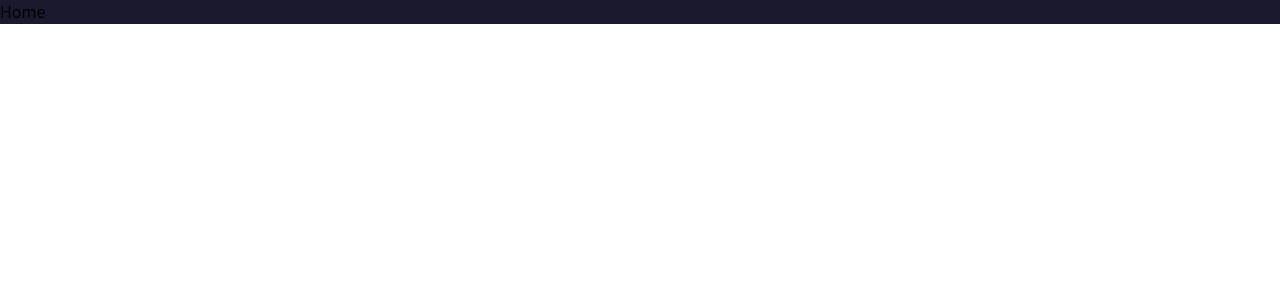
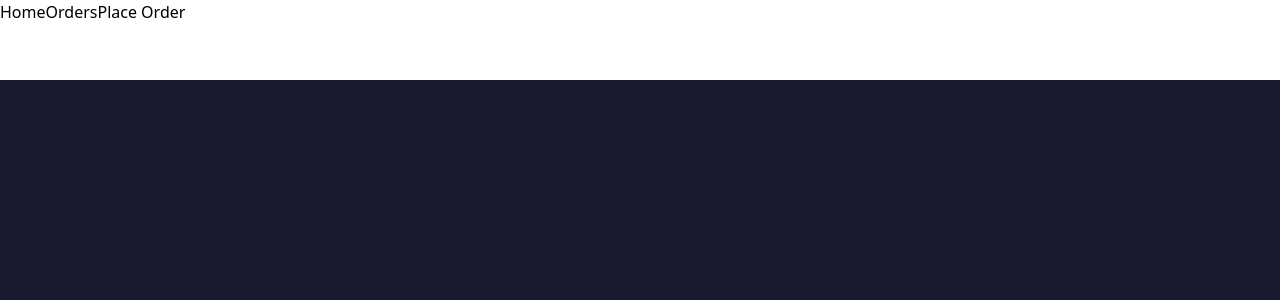
Before and after one commit to KATHIRESHP/Zoggy, a React (Create React App) app: page / in a window 1280 px wide. Shown: the top 300 px of the page. Built offline with nearby package versions, Linux system fonts and the light colour scheme; sample sign-in values are in the browser's storage.

Commit message:
1153090802023

```diff
--- a/src/App.js
+++ b/src/App.js
@@ -1,20 +1,26 @@
 import React from 'react'
-import {BrowserRouter, Route, Routes} from 'react-router-dom'
+import {BrowserRouter, Outlet, Route, Routes} from 'react-router-dom'
 import Login from './pages/Login'
 import Register from './pages/Register'
 import Home from './pages/Home'
+import Orders from './components/Orders'
+import Order from './components/Order'
+import NavBar from './components/NavBar'
 
 const App = () => {
   return (
     <div className='bg-[#1a1a2e] '>
         <BrowserRouter>
             <Routes>
+              <Route path='/'>
+                <Route index element={<Home/>}/>
+                <Route path='/orders' element={<Orders/>}/>
+                <Route path='/order' element={<Order/>}/>
+              </Route>
               <Route path='/auth'>
                 <Route index element={<Login/>}/>
                 <Route path='/auth/register' element={<Register/>}/>
               </Route>
-              <Route path='/register' element={<Register/>}/>
-              <Route path='/' element={<Home/>}/>
             </Routes>
         </BrowserRouter>
     </div>
--- /dev/null
+++ b/src/components/NavBar.jsx
@@ -0,0 +1,18 @@
+import React from 'react'
+import { Link } from 'react-router-dom'
+
+const NavBar = () => {
+  return (
+    <div className='h-[10vh] bg-white text-black'>
+        <ul>
+            <li>
+                <Link to='/'>Home</Link>
+                <Link to='/orders'>Orders</Link>
+                <Link to='/order'>Place Order</Link>
+            </li>
+        </ul>
+    </div>
+  )
+}
+
+export default NavBar
--- /dev/null
+++ b/src/components/Order.jsx
@@ -0,0 +1,12 @@
+import React from 'react'
+
+const Order = () => {
+  return (
+    <div className='h-screen text-white/80'>
+        <NavBar/>
+
+    </div>
+  )
+}
+
+export default Order
--- /dev/null
+++ b/src/components/Orders.jsx
@@ -0,0 +1,13 @@
+import React from 'react'
+import NavBar from './NavBar'
+
+const Orders = () => {
+  return (
+    <div className='h-screen text-white/80'>
+        <NavBar/>
+
+    </div>
+  )
+}
+
+export default Orders
--- a/src/pages/Home.jsx
+++ b/src/pages/Home.jsx
@@ -1,5 +1,6 @@
 import React, { useEffect } from 'react'
-import { useNavigate } from 'react-router-dom';
+import { BrowserRouter, Route, Routes, useNavigate } from 'react-router-dom';
+import NavBar from '../components/NavBar';
 
 const Home = () => {
 
@@ -11,7 +12,10 @@ const Home = () => {
         }
     },[])
   return (
-    <div>Home</div>
+    <div className='h-screen text-white/80'>
+        <NavBar/>
+
+    </div>
   )
 }
 
```
